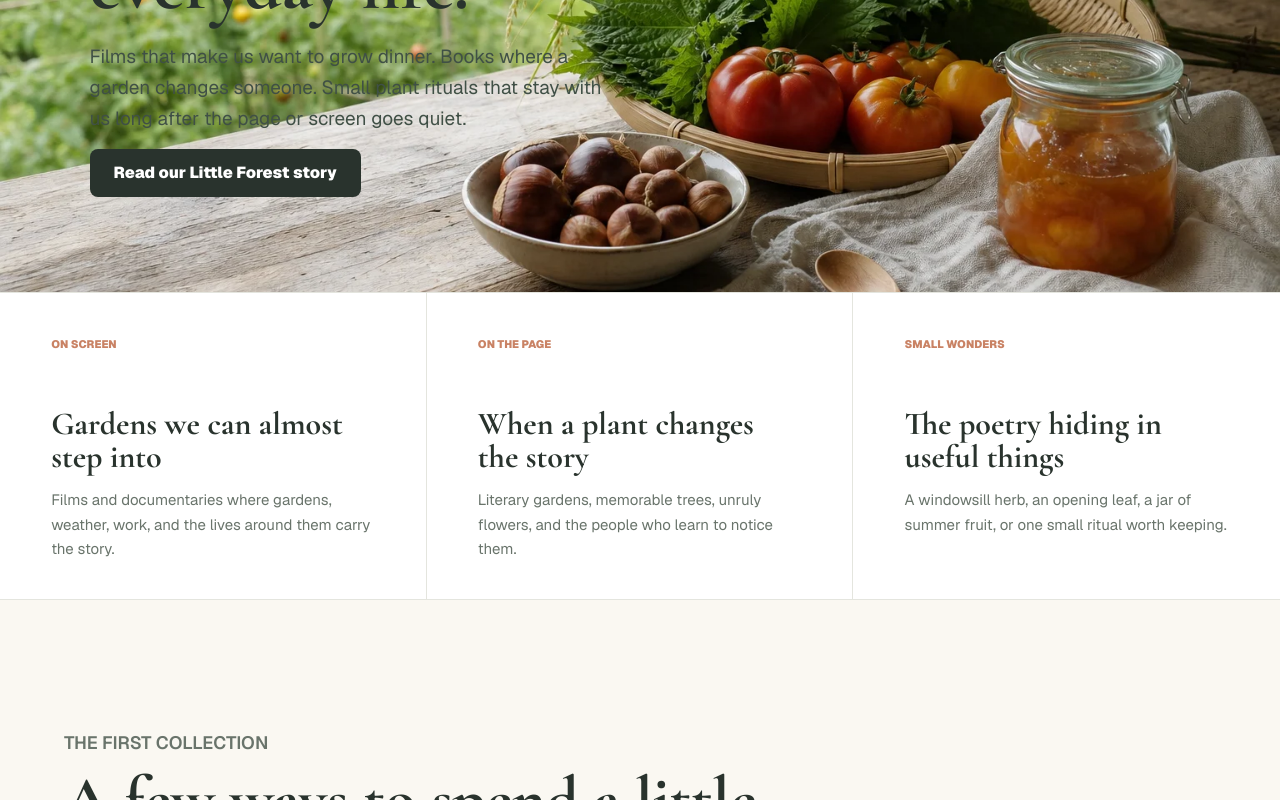
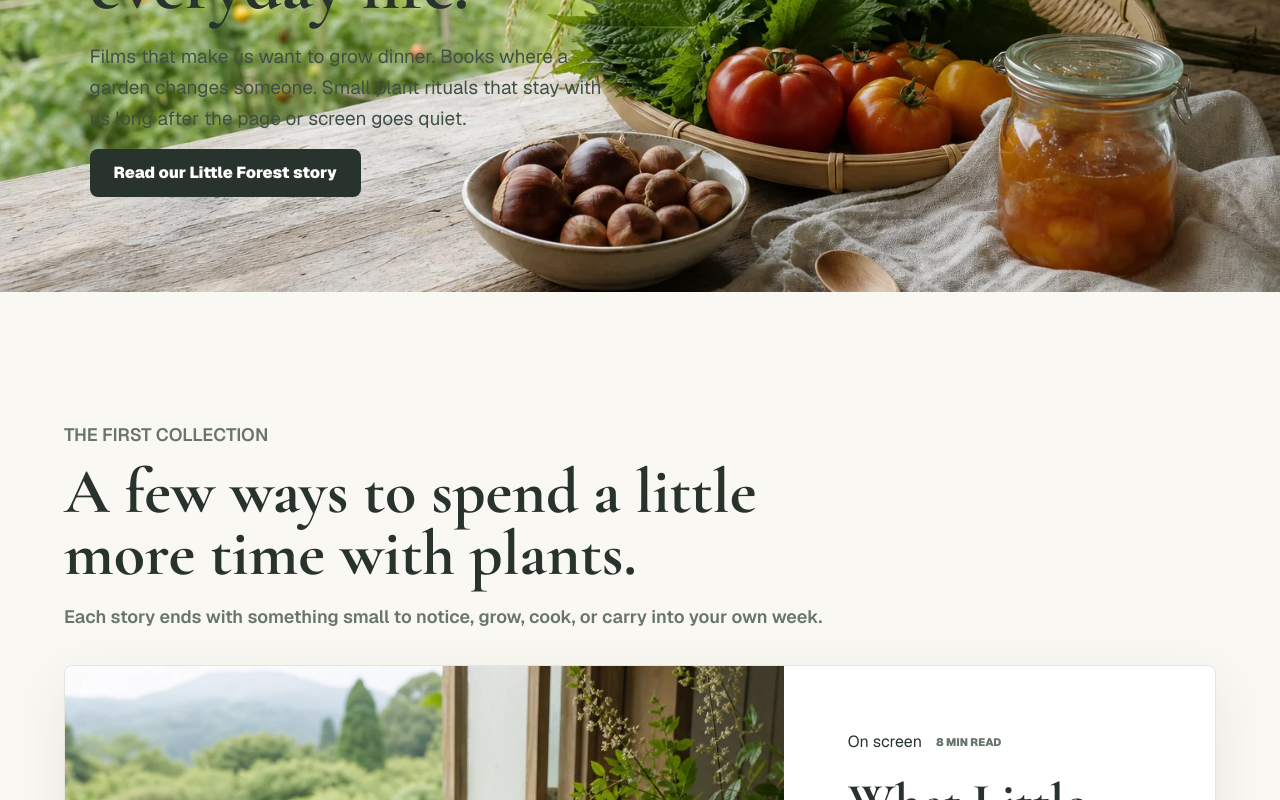
Before and after one commit to RachelGreen-ai/leefLoop-web, a Next.js app: page /garden-blog in a window 1280 px wide. Shown: the part 464-1264 px from the top of the page. Built offline with nearby package versions, Linux system fonts and the light colour scheme; no server answers.

Commit message:
Streamline Garden Stories reading flow

```diff
--- a/app/garden-blog/page.tsx
+++ b/app/garden-blog/page.tsx
@@ -17,24 +17,6 @@ export const metadata: Metadata = {
   alternates: { canonical: "/garden-blog" },
   ...buildSocialMetadata({ title: pageTitle, description: pageDescription, path: "/garden-blog" }),
 };
-
-const shelves = [
-  {
-    label: "On screen",
-    title: "Gardens we can almost step into",
-    copy: "Films and documentaries where gardens, weather, work, and the lives around them carry the story.",
-  },
-  {
-    label: "On the page",
-    title: "When a plant changes the story",
-    copy: "Literary gardens, memorable trees, unruly flowers, and the people who learn to notice them.",
-  },
-  {
-    label: "Small wonders",
-    title: "The poetry hiding in useful things",
-    copy: "A windowsill herb, an opening leaf, a jar of summer fruit, or one small ritual worth keeping.",
-  },
-];
 
 export default function GardenBlogPage() {
   const jsonLd = {
@@ -76,16 +58,6 @@ export default function GardenBlogPage() {
         </div>
       </section>
 
-      <section className="story-shelves" aria-label="Garden story collections">
-        {shelves.map((shelf) => (
-          <article key={shelf.label}>
-            <span>{shelf.label}</span>
-            <h2>{shelf.title}</h2>
-            <p>{shelf.copy}</p>
-          </article>
-        ))}
-      </section>
-
       <section className="stories-index">
         <div className="section-heading story-index-heading">
           <p className="eyebrow">The first collection</p>
--- a/app/globals.css
+++ b/app/globals.css
@@ -1485,44 +1485,6 @@ h3 {
   margin-top: 14px;
 }
 
-.story-shelves {
-  display: grid;
-  grid-template-columns: repeat(3, minmax(0, 1fr));
-  border-top: 1px solid var(--line);
-  border-bottom: 1px solid var(--line);
-  background: var(--surface);
-}
-
-.story-shelves article {
-  min-height: 260px;
-  padding: 38px clamp(24px, 4vw, 58px);
-  border-right: 1px solid var(--line);
-}
-
-.story-shelves article:last-child {
-  border-right: 0;
-}
-
-.story-shelves span {
-  color: var(--clay);
-  font-size: 11px;
-  font-weight: 850;
-  text-transform: uppercase;
-}
-
-.story-shelves h2 {
-  margin: 52px 0 14px;
-  font-size: 32px;
-  line-height: 1.06;
-}
-
-.story-shelves p {
-  margin: 0;
-  color: var(--muted);
-  font-size: 15px;
-  line-height: 1.62;
-}
-
 .stories-index,
 .related-stories {
   padding: clamp(72px, 10vw, 128px) clamp(18px, 5vw, 72px);
@@ -1831,24 +1793,6 @@ h3 {
 
   .stories-hero h1 {
     font-size: 62px;
-  }
-
-  .story-shelves {
-    grid-template-columns: 1fr;
-  }
-
-  .story-shelves article {
-    min-height: 0;
-    border-right: 0;
-    border-bottom: 1px solid var(--line);
-  }
-
-  .story-shelves article:last-child {
-    border-bottom: 0;
-  }
-
-  .story-shelves h2 {
-    margin-top: 28px;
   }
 
   .story-card.featured {
```
Also changed, not shown: 1 other file (tests, documents, lock files or other folders).
